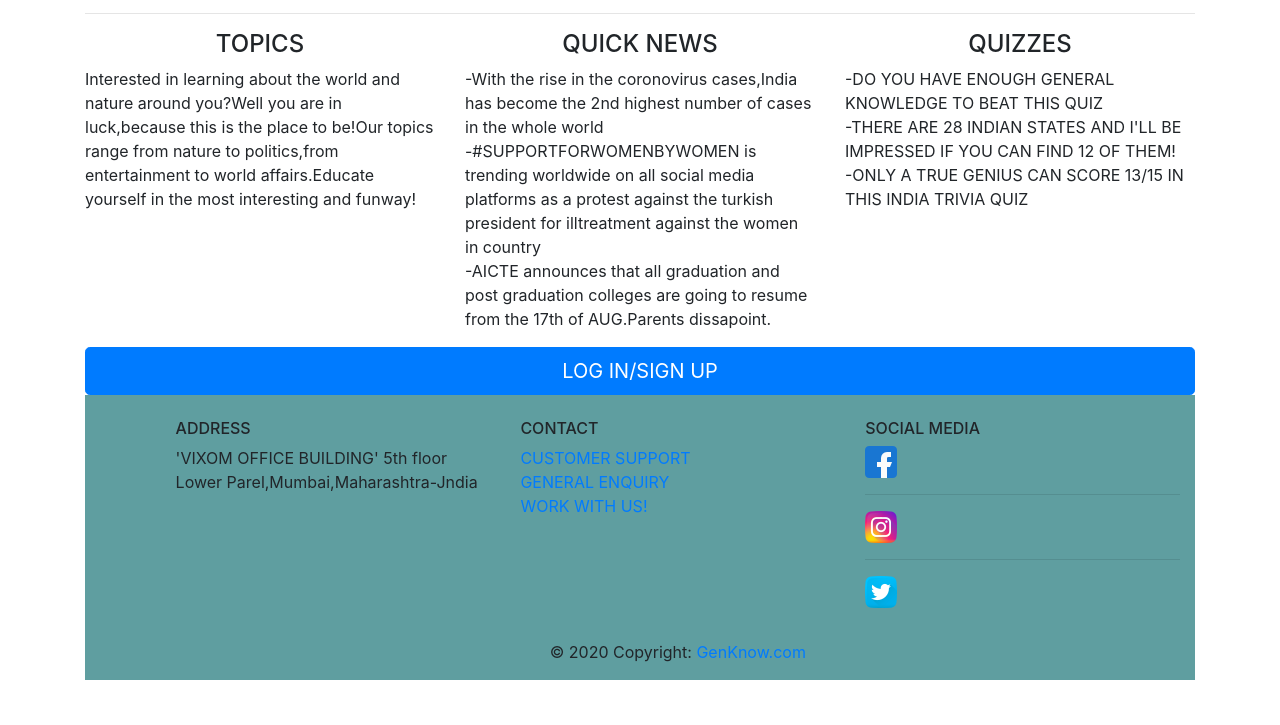
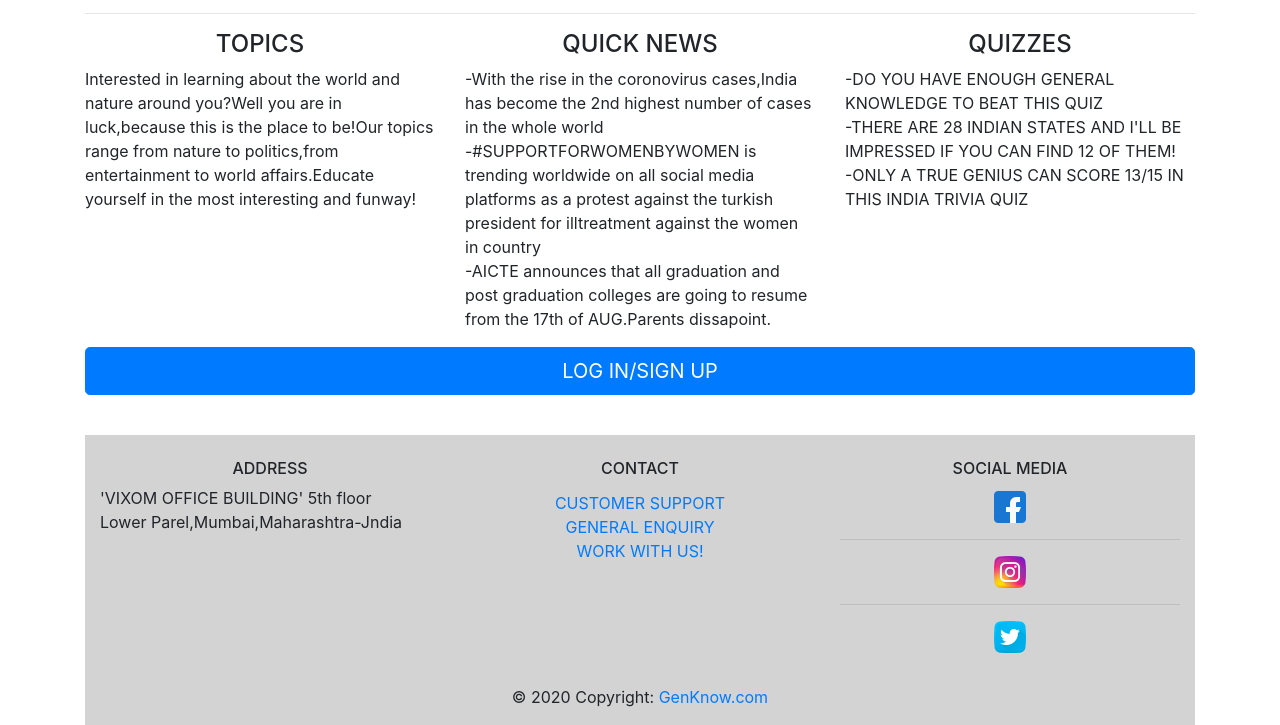
Before and after one commit to unnatiparkar/demo-website, a plain HTML site: page index.html in a window 1280 px wide. Shown: the part 631-1356 px from the top of the page. Before the commit the page ends 1311 px from the top, so only its background shows below. Drawn offline with nearby package versions, Linux system fonts and the light colour scheme.

Commit message:
Update mystyle.css

```diff
--- a/mystyle.css
+++ b/mystyle.css
@@ -14,7 +14,21 @@
 h4{
   text-align: center;
 }
+.container-1{
+  text-align: center ;
+}
+h6{
+  text-align: center;
+}
 footer{
-  background-color: cadetblue;
-  padding-left: 20mm;
+  clear: both;
+  background-color:lightgrey;
+  margin-top: 2.5em;
+
 }
+.list-unstyled{
+   text-align: center;
+   margin-top: 0.8em;
+
+
+}
```
